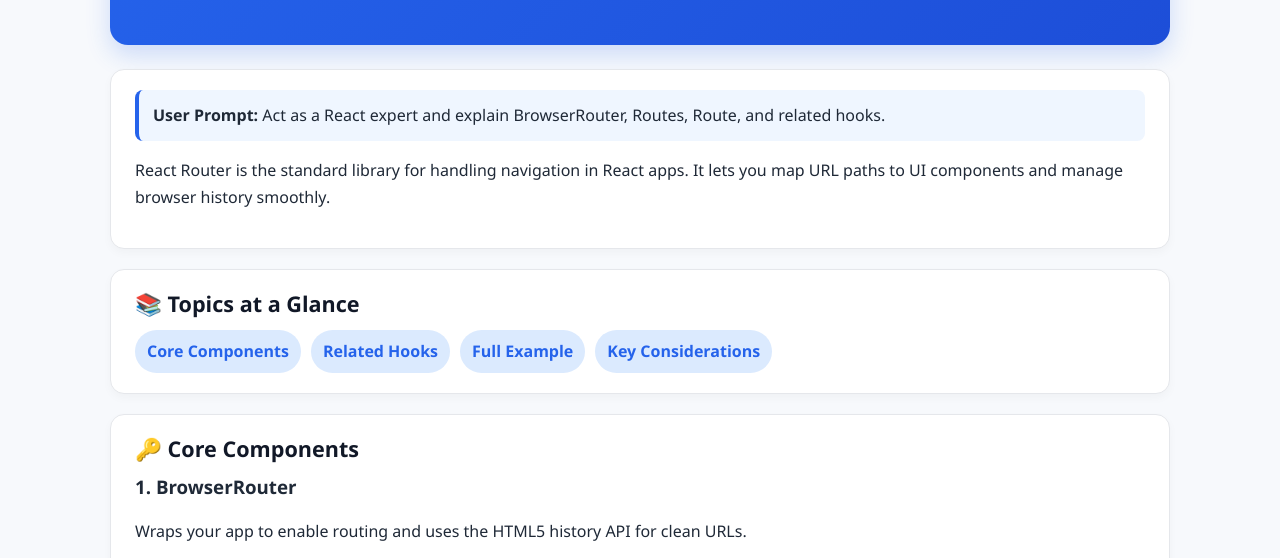
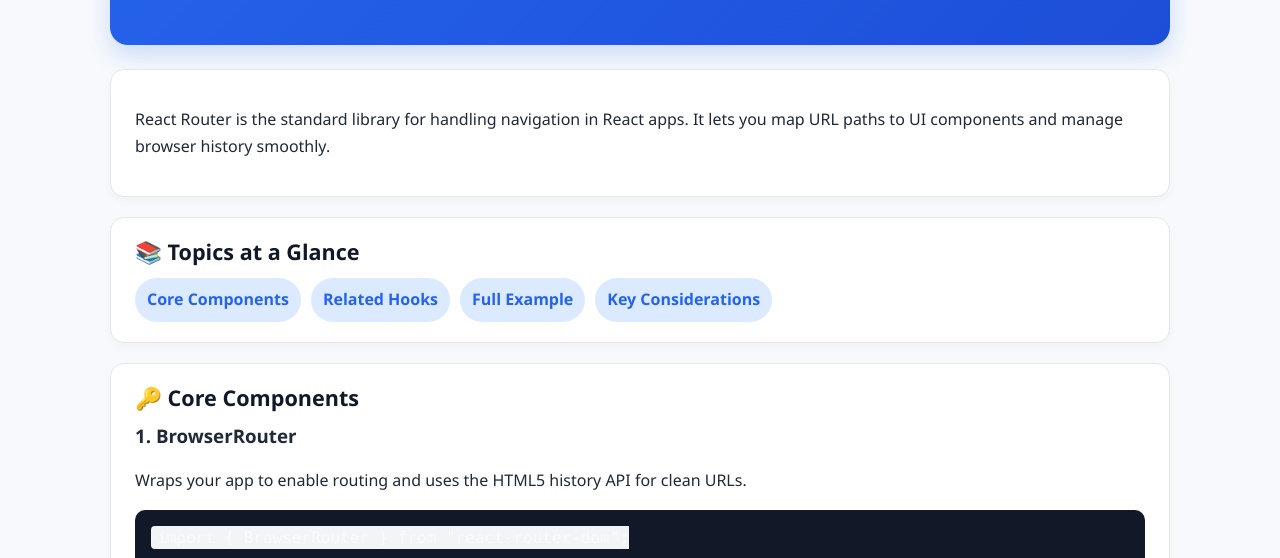
Before and after one commit to CodeForNilesh/InsightsByNilesh, a plain HTML site: page reactrouter.html in a window 1280 px wide. Shown: the part 195-753 px from the top of the page. Drawn offline with Linux system fonts and the light colour scheme.

```diff
--- a/reactrouter.html
+++ b/reactrouter.html
@@ -153,9 +153,6 @@
     </header>
 
     <section class="intro">
-      <div class="prompt">
-        <strong>User Prompt:</strong> Act as a React expert and explain BrowserRouter, Routes, Route, and related hooks.
-      </div>
       <p>React Router is the standard library for handling navigation in React apps. It lets you map URL paths to UI components and manage browser history smoothly.</p>
     </section>
 
```
